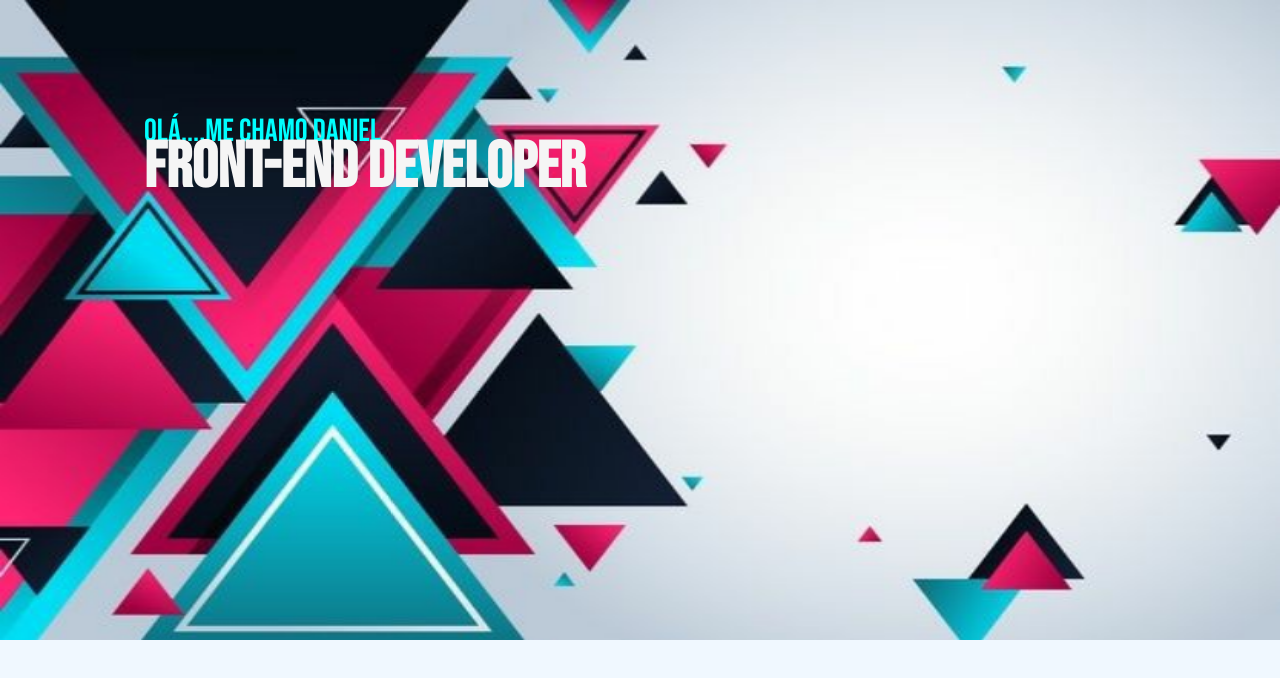
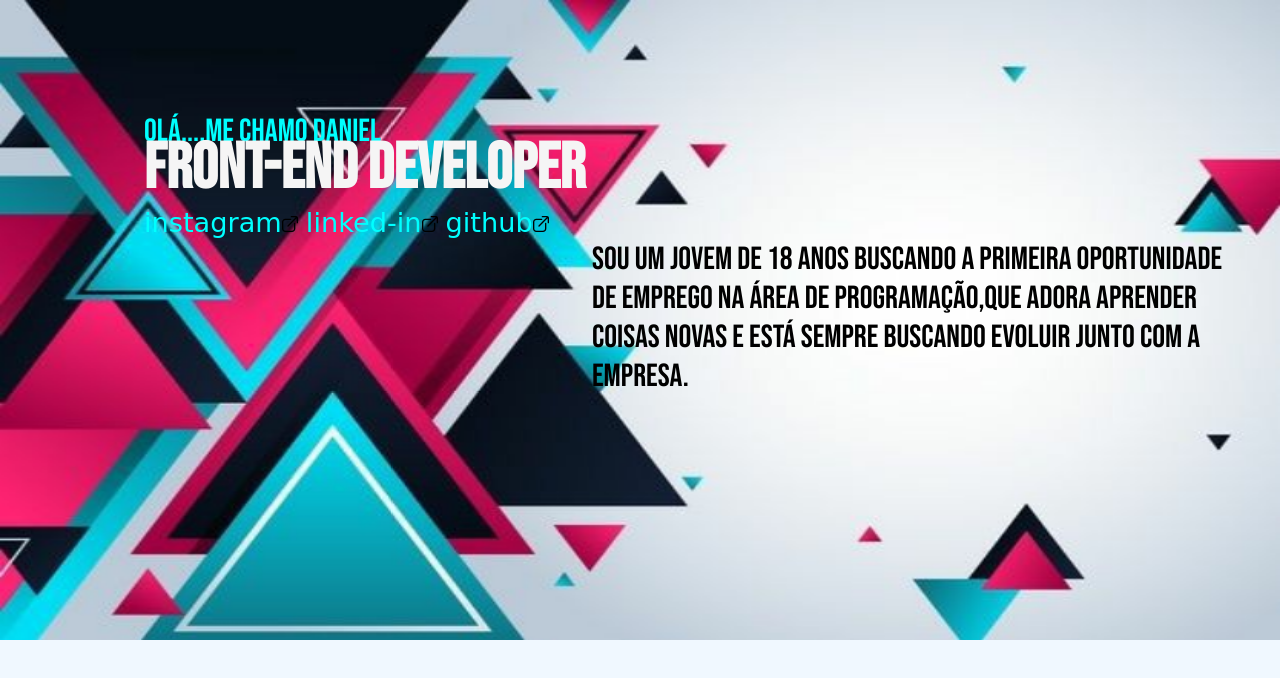
Before and after one commit to Daniel-silva-dev/MeuPortfoliov2, a website built with Vite: page index.html in a window 1280 px wide. Built offline with nearby package versions, Linux system fonts and the light colour scheme.

Commit message:
upgrade day twho

```diff
--- a/estilos/index.css
+++ b/estilos/index.css
@@ -1,12 +1,13 @@
 @import url('https://fonts.googleapis.com/css2?family=Bebas+Neue&display=swap');
 
-*{
+
+* {
   padding: 0;
   margin: 0;
   box-sizing: border-box;
 }
 
-body{
+body {
   background-color: aliceblue;
   font-family: 'Bebas Neue', sans-serif;
   font-size: 2rem;
@@ -14,16 +15,16 @@ body{
 }
 
 img.banner {
- width: 100%;
- height: 40rem;
- position: fixed;
+  width: 100%;
+  height: 40rem;
+  position: fixed;
 }
 
 p.name {
   color: aqua;
 }
 
-section.container{
+section.container {
   position: absolute;
   display: flex;
   flex-direction: column;
@@ -34,7 +35,26 @@ section.container{
 }
 
 p.front-end {
-  margin-top: -1.4rem;
+  margin-top: -1.3rem;
   font-size: 4rem;
   font-weight: bold;
 }
+
+div.links {
+  font-family: cursive;
+  display: flex;
+  align-items: center;
+  gap: .5rem;
+  font-size: 1.7rem;
+  color: aqua;
+}
+
+aside.info {
+  position: absolute;
+  display: flex;
+  justify-content: flex-end;
+  width: 50%;
+  top: 15rem;
+  right: 3rem;
+  color: black;
+}
--- a/index.html
+++ b/index.html
@@ -12,9 +12,22 @@
     <section class="container">
       <p class="name">Olá...,me chamo Daniel</p>
       <p class="front-end">FRONT-END DEVELOPER</p>
+
+      <div class="links">
+       <div class="link">
+        instagram<img src="./imagens/seta-para-cima-direita-do-quadrado.svg" alt="open link">
+        </div>
+        <div class="link">
+        linked-in<img src="./imagens/seta-para-cima-direita-do-quadrado.svg" alt="open link">
+        </div>
+        <div class="link">
+        github<img src="./imagens/seta-para-cima-direita-do-quadrado.svg" alt="open link">
+        </div>
+      </div>
     </section>
     <aside class="info">
       <div class="content">
+        <p>Sou um jovem de 18 anos buscando a primeira oportunidade de emprego na área de programação,que adora aprender coisas novas e está sempre buscando evoluir junto com a empresa.</p>
       </div>
     </aside>
 
```
Also changed, not shown: imagens/seta-para-cima-direita-do-quadrado.svg (added).
